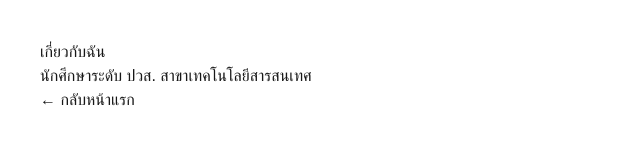
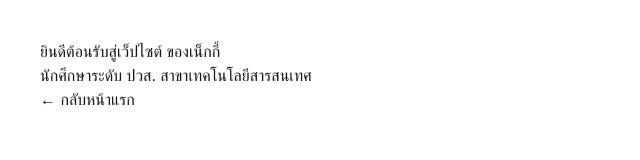
Before and after one commit to 66209010039/first-nextjs-app, a Next.js app: page /about in a window 1280 px wide. Shown: the top 160 px of the page, without its empty margins (0-640 px from the left). Built offline with nearby package versions, Linux system fonts and the light colour scheme.

Commit message:
feat: change title to Thai welcome

```diff
--- a/app/about/page.js
+++ b/app/about/page.js
@@ -3,7 +3,7 @@ import Link from "next/link";
 export default function About() {
   return (
     <main style={{ padding: "40px", fontFamily: "sans-serif" }}>
-      <h1>เกี่ยวกับฉัน</h1>
+      <h1>ยินดีต้อนรับสู่เว็ปไซต์ ของเน็กกี้</h1>
       <p>นักศึกษาระดับ ปวส. สาขาเทคโนโลยีสารสนเทศ</p>
       <Link href="/">← กลับหน้าแรก</Link>
     </main>
```
